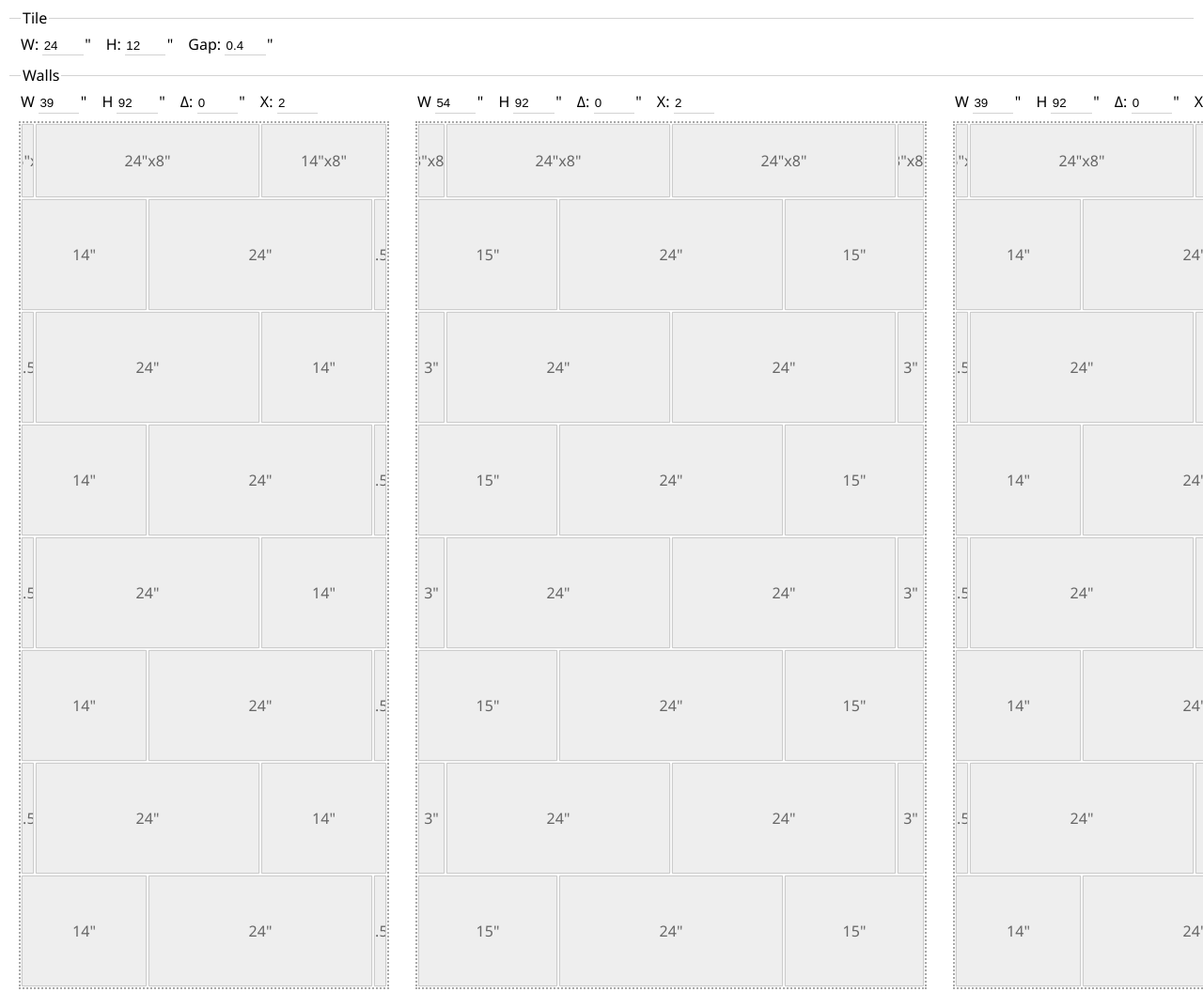
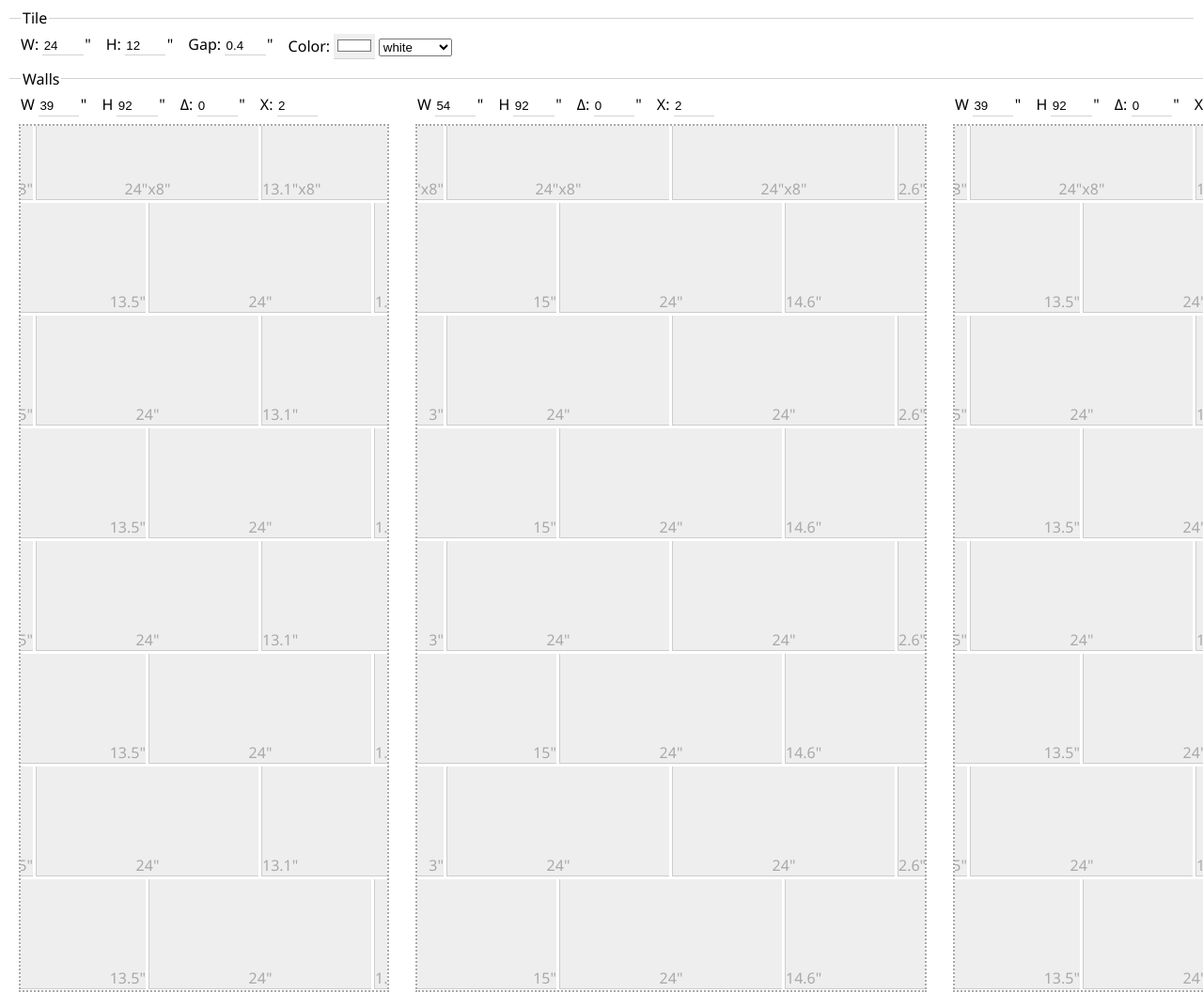
Before and after one commit to jerry2013/tile-visualizer, a website with bundled scripts: page index.html in a window 1280 px wide. Shown: the top 1056 px of the page at 94% size. Built offline with nearby package versions, Linux system fonts and the light colour scheme.

Commit message:
drag row, gap color

```diff
--- a/index.html
+++ b/index.html
@@ -25,6 +25,18 @@
       <label data-unit='"'>
         <span>Gap:</span>
         <input name="gap" type="number" value="0.4" min="0.1" max="1" step="0.1" />
+      </label>
+      <label>
+        <span>Color:</span>
+        <input name="color" type="color" value="#ffffff" />
+        <select name="color">
+          <option value="#ffffff">white</option>
+          <option value="#d3d3d3">light gray</option>
+          <option value="#a9a9a9">dark gray</option>
+          <option value="#808080">gray</option>
+          <option value="#696969">dim gray</option>
+          <option value="#000000">black</option>
+        </select>
       </label>
     </form>
   </fieldset>
--- a/src/draw.mjs
+++ b/src/draw.mjs
@@ -1,4 +1,23 @@
 import { appendChild, tileSize } from './util.mjs';
+
+/**
+ * @param {HTMLElement} tile
+ */
+export const updateLabel = (tile) => {
+  const vars = window.getComputedStyle(tile);
+
+  const width = Math.min(
+    tileSize.width,
+    tileSize.width + parseInt(vars.marginLeft),
+    (tile.parentElement.clientWidth - tile.offsetLeft),
+  );
+  const height = (tileSize.height + parseInt(vars.marginTop));
+
+  const sizes = [width, height].map((n) => `${Number((Math.round(n) / 10).toFixed(1))}"`);
+
+  tile.title = sizes.join('x');
+  tile.textContent = height < tileSize.height ? sizes.join('x') : sizes[0];
+};
 
 export const draw = () => {
   document.querySelectorAll('div.wall').forEach((wall) => {
@@ -21,33 +40,25 @@ export const draw = () => {
 
     // row
     for (let rowIdx = 0, rowH = tileSize.height; rowIdx < rows; rowIdx++, rowH += tileSize.height) {
-      const tileRow = appendChild(wall, 'div', 'row');
+      const tileRow = appendChild(wall, { className: 'row' });
 
       // tiles
       const partial = (partialStart + tileSize.width * (rowIdx % rowShift) / rowShift) % tileSize.width;
       const startX = (partial > 0) ? (partial - tileSize.width) : partial;
 
-      for (let rowW = 0; startX + rowW < wallW; rowW += tileSize.width) {
-        const tile = appendChild(tileRow, 'div', 'tile');
+      for (let rowW = 0; rowW < wallW; rowW += tileSize.width) {
+        const tile = appendChild(tileRow, { className: 'tile' });
 
         if (rowW === 0 && startX) {
           tile.style.setProperty('--partialX', startX + 'px');
+          rowW = startX;
         }
       }
-
-      tileRow.lastElementChild.style.setProperty('--partialX', (tileRow.clientWidth - tileRow.scrollWidth) + 'px');
     }
 
     wall.lastElementChild.style.setProperty('--partialY', (wall.clientHeight - wall.scrollHeight) + 'px');
 
     // get size from DOM
-    document.querySelectorAll('div.tile').forEach((/** @type {HTMLElement} */tile) => {
-      const width = (tile.clientWidth + gap);
-      const height = (tile.clientHeight + gap);
-
-      const sizes = [width, height].map((n) => `${Number((n / 10).toPrecision(2))}"`);
-      tile.title = sizes.join('x');
-      tile.textContent = height < tileSize.height ? sizes.join('x') : sizes[0];
-    });
+    document.querySelectorAll('div.tile').forEach((/** @type {HTMLElement} */ tile) => updateLabel(tile));
   });
 };
--- a/src/main.css
+++ b/src/main.css
@@ -5,6 +5,7 @@
 body {
   font-family: 'Segoe UI', Tahoma, Geneva, Verdana, sans-serif;
   --gap: 0px;
+  --gap-color: white;
 }
 
 fieldset {
@@ -22,12 +23,12 @@ form {
 label {
   position: relative;
   padding-right: 0.5em;
+}
 
-  &::after {
-    content: attr(data-unit);
-    position: absolute;
-    right: 0;
-  }
+label::after {
+  content: attr(data-unit);
+  position: absolute;
+  right: 0;
 }
 
 input {
@@ -63,32 +64,56 @@ div.wall {
 
 div.row {
   flex-direction: row;
+  position: relative;
+  cursor: grab;
+  -webkit-user-select: none;
+  user-select: none;
   --partialX: 0px;
   --partialY: 0px;
+  --shift: 0px;
+}
+
+div.row.dragging {
+  cursor: grabbing;
 }
 
 .tile {
   flex: 0 0 auto;
   position: relative;
-  width: calc(var(--tileW) - var(--gap) + var(--partialX));
-  height: calc(var(--tileH) - var(--gap) + var(--partialY));
+  width: calc(var(--tileW) - var(--gap));
+  height: calc(var(--tileH) - var(--gap));
+  margin-left: calc(var(--partialX) + var(--shift));
+  margin-top: calc(var(--partialY));
   outline: solid 1px #ccc;
-  color: #666;
+  color:darkgray;
   background-color: #eee;
-  box-shadow: 0 0 2px gray;
+  box-shadow: 0 0 0 var(--gap) var(--gap-color);
   display: flex;
   justify-content: center;
-  align-items: center;
+  align-items: end;
   /* corner counter */
   overflow: hidden;
   counter-increment: num-tiles;
 }
 
+div.row.dragging .tile,
+.tile:hover {
+  color: #666;
+}
+
+.tile:first-child {
+  justify-content: right;
+}
+
+.tile:last-child {
+  justify-content: left;
+}
+
 .tile::before,
 .tile::after {
   position: absolute;
-  top: 0;
-  left: 0;
+  top: calc(0px - var(--partialY));
+  left: calc(0px - var(--partialX) - var(--shift));
   display: block;
   font-size: 0.75em;
   opacity: 0;
@@ -103,6 +128,7 @@ div.row {
   content: '';
   width: 3em;
   height: 3em;
+  border-radius: 100%;
   background-color: #0079C611;
   transform-origin: 50% 50%;
   transform: rotate(45deg) translate(-2em);
@@ -113,5 +139,4 @@ div.row {
   width: 1.25em;
   height: 1.25em;
   text-align: center;
-  opacity: 0;
 }
--- a/src/main.mjs
+++ b/src/main.mjs
@@ -1,5 +1,5 @@
 import { draw } from './draw.mjs';
-import { loadWalls, saveWalls, setSize } from './util.mjs';
+import { loadWalls, saveWalls, setSize, startDragging } from './util.mjs';
 
 window.onload = () => {
   loadWalls();
@@ -10,14 +10,35 @@ window.onload = () => {
     }
   };
 
+  window.addEventListener('mousedown', (e) => {
+    /** @type {HTMLElement} */
+    const target = e.target;
+    if (target.classList.contains('tile')) {
+      startDragging({ target, offsetX: e.pageX });
+    }
+  });
+
   document.querySelectorAll('form').forEach((form) => {
     form.onsubmit = (e) => e.preventDefault();
 
+    const walls = document.getElementById('walls');
     form.querySelectorAll('input').forEach((input) => {
-      input.onchange = () => {
-        setSize(form);
-        draw();
-      };
+      if (input.type === 'color') {
+        const setColor = () => walls.style.setProperty('--gap-color', input.value);
+        input.onchange = setColor;
+
+        /** @type {HTMLSelectElement} */
+        const select = input.nextElementSibling;
+        select.onchange = () => {
+          input.value = select.value;
+          setColor();
+        };
+      } else {
+        input.onchange = () => {
+          setSize(form);
+          draw();
+        };
+      }
     });
 
     setSize(form);
--- a/src/util.mjs
+++ b/src/util.mjs
@@ -3,6 +3,8 @@
  * @property {number} width
  * @property {number} height
  */
+
+import { updateLabel } from './draw.mjs';
 
 /**
  * @typedef {Size & {offset: number, delta: number}} WallDef
@@ -18,10 +20,11 @@ export const tileSize = {
 
 /**
  * @param {Element} parent
- * @param {string} tagName
- * @param {string=} className
+ * @param {Object} def
+ * @param {string=} def.tagName
+ * @param {string} def.className
  */
-export const appendChild = (parent, tagName, className) =>
+export const appendChild = (parent, { tagName = 'div', className }) =>
   parent.appendChild(Object.assign(document.createElement(tagName), { className }));
 
 /**
@@ -32,7 +35,6 @@ export const appendChild = (parent, tagName, className) =>
 export const findInput = (node, name) =>
   // @ts-ignore
   node.querySelector(`input[name=${name}]`);
-
 
 /**
  * @param {HTMLFormElement} form
@@ -114,3 +116,38 @@ export const saveWalls = () => {
     console.error('localstorage');
   }
 };
+
+/**
+ * @param {Object} props
+ * @param {HTMLElement} props.target
+ * @param {number=} props.offsetX
+ * @param {string=} props.className
+ */
+export const startDragging = ({ target, offsetX = 0, className = 'dragging' }) => {
+  const row = target.parentElement;
+  const firstChild = row.firstElementChild;
+  const vars = window.getComputedStyle(firstChild);
+  offsetX -= parseInt(vars.getPropertyValue('--shift'));
+
+  let lastUpdate = 0;
+
+  /** @param {MouseEvent} e */
+  function mouseMoveHandler(e) {
+    if (Date.now() - lastUpdate > 50) {
+      lastUpdate = Date.now();
+
+      firstChild.style.setProperty('--shift', (e.pageX - offsetX) + 'px');
+      row.childNodes.forEach((/** @type {HTMLElement} */ tile) => updateLabel(tile));
+    }
+  }
+
+  function reset() {
+    window.removeEventListener('mousemove', mouseMoveHandler);
+    window.removeEventListener('mouseup', reset);
+    row.classList.remove(className);
+  }
+
+  window.addEventListener('mousemove', mouseMoveHandler);
+  window.addEventListener('mouseup', reset);
+  row.classList.add(className);
+};
```
